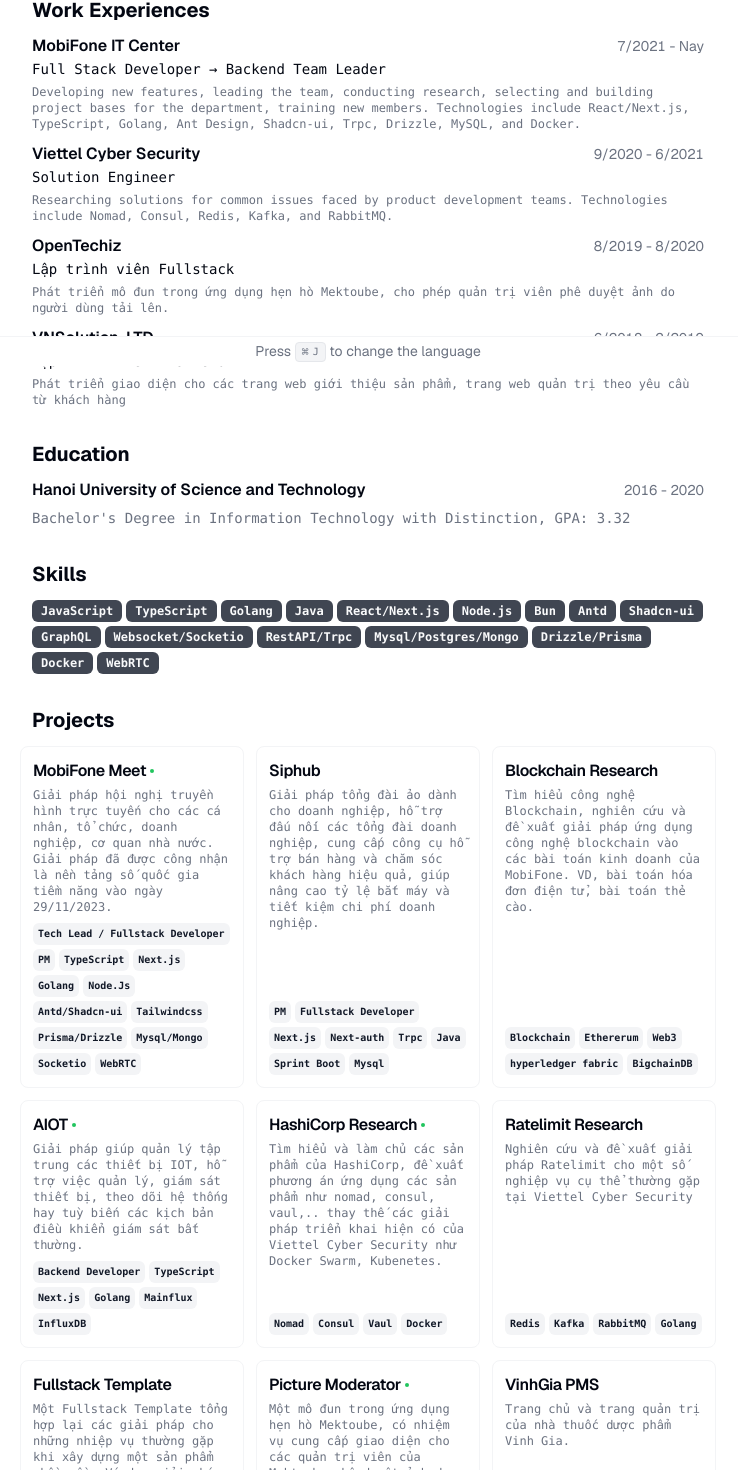
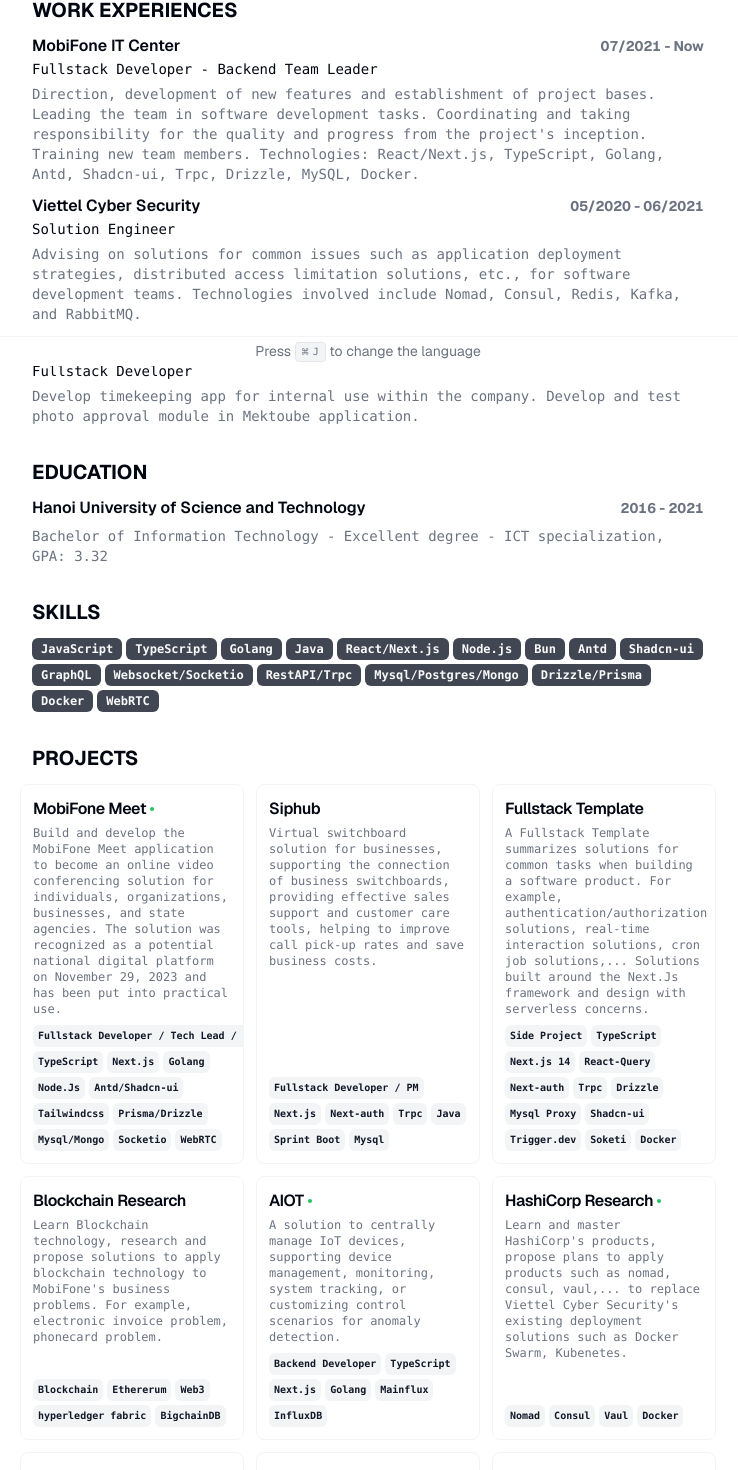
Before and after one commit to thanhdaon/cv, a Next.js app: page /en in a window 1280 px wide. Shown: the part 434-1904 px from the top of the page, without its empty margins (272-1010 px from the left). Built offline with nearby package versions, Linux system fonts and the light colour scheme.

Commit message:
feat: update

```diff
--- a/src/app/en/page.tsx
+++ b/src/app/en/page.tsx
@@ -93,13 +93,13 @@
           </Avatar>
         </div>
         <Section>
-          <h2 className="text-xl font-bold">About</h2>
+          <h2 className="text-xl font-bold">ABOUT</h2>
           <p className="text-pretty font-mono text-sm text-muted-foreground">
             {RESUME_DATA.summary}
           </p>
         </Section>
         <Section>
-          <h2 className="text-xl font-bold">Work Experiences</h2>
+          <h2 className="text-xl font-bold">WORK EXPERIENCES</h2>
           {RESUME_DATA.work.map((work) => {
             return (
               <Card key={work.company}>
@@ -122,7 +122,7 @@
                         ))}
                       </span>
                     </h3>
-                    <div className="text-sm tabular-nums text-gray-500">
+                    <div className="text-sm font-bold tabular-nums text-gray-500">
                       {work.start} - {work.end}
                     </div>
                   </div>
@@ -131,7 +131,7 @@
                     {work.title}
                   </h4>
                 </CardHeader>
-                <CardContent className="mt-2 text-xs">
+                <CardContent className="mt-2 text-sm">
                   {work.description}
                 </CardContent>
               </Card>
@@ -139,7 +139,7 @@
           })}
         </Section>
         <Section>
-          <h2 className="text-xl font-bold">Education</h2>
+          <h2 className="text-xl font-bold">EDUCATION</h2>
           {RESUME_DATA.education.map((education) => {
             return (
               <Card key={education.school}>
@@ -148,7 +148,7 @@
                     <h3 className="font-semibold leading-none">
                       {education.school}
                     </h3>
-                    <div className="text-sm tabular-nums text-gray-500">
+                    <div className="text-sm font-bold tabular-nums text-gray-500">
                       {education.start} - {education.end}
                     </div>
                   </div>
@@ -159,7 +159,7 @@
           })}
         </Section>
         <Section>
-          <h2 className="text-xl font-bold">Skills</h2>
+          <h2 className="text-xl font-bold">SKILLS</h2>
           <div className="flex flex-wrap gap-1">
             {RESUME_DATA.skills.map((skill) => {
               return <Badge key={skill}>{skill}</Badge>;
@@ -168,7 +168,7 @@
         </Section>
 
         <Section className="print-force-new-page scroll-mb-16">
-          <h2 className="text-xl font-bold">Projects</h2>
+          <h2 className="text-xl font-bold">PROJECTS</h2>
           <div className="-mx-3 grid grid-cols-1 gap-3 md:grid-cols-2 lg:grid-cols-3 print:grid-cols-3 print:gap-2">
             {RESUME_DATA.projects.map((project) => {
               return (
--- a/src/app/en/resume-data.tsx
+++ b/src/app/en/resume-data.tsx
@@ -1,20 +1,15 @@
 import { GitHubIcon, LinkedInIcon, XIcon } from "@/components/icons";
-import {
-  ClevertechLogo,
-  JojoMobileLogo,
-  NSNLogo,
-  ParabolLogo,
-} from "@/images/logos";
+import { ClevertechLogo, JojoMobileLogo, ParabolLogo } from "@/images/logos";
 
 export const RESUME_DATA = {
-  name: "Dao Ngoc Thanh",
+  name: "DAO NGOC THANH",
   initials: "DNT",
   location: "Cau Giay, Ha Noi, Viet Nam",
   locationLink: "https://maps.app.goo.gl/jzejzRdeTB62oKn66",
   about:
-    "Full Stack Engineer focused on building products with extra attention to customers, technologies and developer experience.",
+    "A Full Stack Engineer focusing on building products with special attention to customers, technology, and developer experience",
   summary:
-    "As a Full Stack Engineer, I have successfully taken multiple products from 0 to 1. Currently, I work mostly with TypeScript, React, Node.js and Golang. Additionally, I hold the role of a PM - Tech Lead, effectively guiding the team and ensuring an environment where people can do their best work. I have nearly 4 years of experience in software development.",
+    "As a Full Stack Engineer, I have successfully taken numerous products from 0 to 1. Currently, I primarily work with TypeScript, React, Node.js, and Golang. Additionally, I hold the role of a PM - Tech Lead, effectively leading teams and ensuring an environment where everyone can unleash their full potential. In terms of experience, I have nearly 4 years of software development expertise.",
   avatarUrl: "https://avatars.githubusercontent.com/u/24645009?v=4",
   personalWebsiteUrl: "https://thanhdaon.me",
   contact: {
@@ -42,9 +37,9 @@
     {
       school: "Hanoi University of Science and Technology",
       degree:
-        "Bachelor's Degree in Information Technology with Distinction, GPA: 3.32",
+        "Bachelor of Information Technology - Excellent degree - ICT specialization, GPA: 3.32",
       start: "2016",
-      end: "2020",
+      end: "2021",
     },
   ],
   work: [
@@ -52,12 +47,12 @@
       company: "MobiFone IT Center",
       link: "https://it.mobifone.vn/",
       badges: [],
-      title: "Full Stack Developer → Backend Team Leader",
+      title: "Fullstack Developer - Backend Team Leader",
       logo: ParabolLogo,
-      start: "7/2021",
-      end: "Nay",
+      start: "07/2021",
+      end: "Now",
       description:
-        "Developing new features, leading the team, conducting research, selecting and building project bases for the department, training new members. Technologies include React/Next.js, TypeScript, Golang, Ant Design, Shadcn-ui, Trpc, Drizzle, MySQL, and Docker.",
+        "Direction, development of new features and establishment of project bases. Leading the team in software development tasks. Coordinating and taking responsibility for the quality and progress from the project's inception. Training new team members. Technologies: React/Next.js, TypeScript, Golang, Antd, Shadcn-ui, Trpc, Drizzle, MySQL, Docker.",
     },
     {
       company: "Viettel Cyber Security",
@@ -65,32 +60,21 @@
       badges: [],
       title: "Solution Engineer",
       logo: ClevertechLogo,
-      start: "9/2020",
-      end: "6/2021",
+      start: "05/2020",
+      end: "06/2021",
       description:
-        "Researching solutions for common issues faced by product development teams. Technologies include Nomad, Consul, Redis, Kafka, and RabbitMQ.",
+        "Advising on solutions for common issues such as application deployment strategies, distributed access limitation solutions, etc., for software development teams. Technologies involved include Nomad, Consul, Redis, Kafka, and RabbitMQ.",
     },
     {
       company: "OpenTechiz",
       link: "https://www.opentechiz.com",
-      badges: [],
-      title: "Lập trình viên Fullstack",
+      badges: ["Fresher"],
+      title: "Fullstack Developer",
       logo: JojoMobileLogo,
-      start: "8/2019",
-      end: "8/2020",
+      start: "06/2018",
+      end: "04/2020",
       description:
-        "Phát triển mô đun trong ứng dụng hẹn hò Mektoube, cho phép quản trị viên phê duyệt ảnh do người dùng tải lên.",
-    },
-    {
-      company: "VNSolution.,LTD",
-      link: "https://vnsolution.com.vn",
-      badges: [],
-      title: "Lập trình viên Frontend",
-      logo: NSNLogo,
-      start: "6/2018",
-      end: "2/2019",
-      description:
-        "Phát triển giao diện cho các trang web giới thiệu sản phẩm, trang web quản trị theo yêu cầu từ khách hàng",
+        "Develop timekeeping app for internal use within the company. Develop and test photo approval module in Mektoube application.",
     },
   ],
   skills: [
@@ -115,8 +99,7 @@
     {
       title: "MobiFone Meet",
       techStack: [
-        "Tech Lead / Fullstack Developer",
-        "PM",
+        "Fullstack Developer / Tech Lead / PM",
         "TypeScript",
         "Next.js",
         "Golang",
@@ -129,7 +112,7 @@
         "WebRTC",
       ],
       description:
-        "Giải pháp hội nghị truyền hình trực tuyến cho các cá nhân, tổ chức, doanh nghiệp, cơ quan nhà nước. Giải pháp đã được công nhận là nền tảng số quốc gia tiềm năng vào ngày 29/11/2023.",
+        "Build and develop the MobiFone Meet application to become an online video conferencing solution for individuals, organizations, businesses, and state agencies. The solution was recognized as a potential national digital platform on November 29, 2023 and has been put into practical use.",
       link: {
         label: "meet.mobifone.com",
         href: "https://meet.mobifone.vn",
@@ -138,8 +121,7 @@
     {
       title: "Siphub",
       techStack: [
-        "PM",
-        "Fullstack Developer",
+        "Fullstack Developer / PM",
         "Next.js",
         "Next-auth",
         "Trpc",
@@ -148,52 +130,7 @@
         "Mysql",
       ],
       description:
-        "Giải pháp tổng đài ảo dành cho doanh nghiệp, hỗ trợ đấu nối các tổng đài doanh nghiệp, cung cấp công cụ hỗ trợ bán hàng và chăm sóc khách hàng hiệu quả, giúp nâng cao tỷ lệ bắt máy và tiết kiệm chi phí doanh nghiệp.",
-    },
-    {
-      title: "Blockchain Research",
-      techStack: [
-        "Blockchain",
-        "Ethererum",
-        "Web3",
-        "hyperledger fabric",
-        "BigchainDB",
-      ],
-      description:
-        "Tìm hiểu công nghệ Blockchain, nghiên cứu và đề xuất giải pháp ứng dụng công nghệ blockchain vào các bài toán kinh doanh của MobiFone. VD, bài toán hóa đơn điện tử, bài toán thẻ cào.",
-    },
-    {
-      title: "AIOT",
-      techStack: [
-        "Backend Developer",
-        "TypeScript",
-        "Next.js",
-        "Golang",
-        "Mainflux",
-        "InfluxDB",
-      ],
-      description:
-        "Giải pháp giúp quản lý tập trung các thiết bị IOT, hỗ trợ việc quản lý, giám sát thiết bị, theo dõi hệ thống hay tuỳ biến các kịch bản điều khiển giám sát bất thường.",
-      link: {
-        label: "aiot.mobifone.vn",
-        href: "https://aiot.mobifone.vn/",
-      },
-    },
-    {
-      title: "HashiCorp Research",
-      techStack: ["Nomad", "Consul", "Vaul", "Docker"],
-      description:
-        "Tìm hiểu và làm chủ các sản phẩm của HashiCorp, đề xuất phương án ứng dụng các sản phẩm như nomad, consul, vaul,.. thay thế các giải pháp triển khai hiện có của Viettel Cyber Security như Docker Swarm, Kubenetes.",
-      link: {
-        label: "hashicorp.com",
-        href: "https://www.hashicorp.com/",
-      },
-    },
-    {
-      title: "Ratelimit Research",
-      techStack: ["Redis", "Kafka", "RabbitMQ", "Golang"],
-      description:
-        "Nghiên cứu và đề xuất giải pháp Ratelimit cho một số nghiệp vụ cụ thể thường gặp tại Viettel Cyber Security",
+        "Virtual switchboard solution for businesses, supporting the connection of business switchboards, providing effective sales support and customer care tools, helping to improve call pick-up rates and save business costs.",
     },
     {
       title: "Fullstack Template",
@@ -212,12 +149,58 @@
         "Docker",
       ],
       description:
-        "Một Fullstack Template tổng hợp lại các giải pháp cho những nhiệp vụ thường gặp khi xây dựng một sản phẩm phần mềm. Ví dụ, giải pháp xác thực phần quyền, giải pháp tương tác thời gian thực, giải pháp cron job,... Các giải pháp xây dựng xoay quanh framework Next.Js và theo hướng serverless.",
+        "A Fullstack Template summarizes solutions for common tasks when building a software product. For example, authentication/authorization solutions, real-time interaction solutions, cron job solutions,... Solutions built around the Next.Js framework and design with serverless concerns.",
     },
+    {
+      title: "Blockchain Research",
+      techStack: [
+        "Blockchain",
+        "Ethererum",
+        "Web3",
+        "hyperledger fabric",
+        "BigchainDB",
+      ],
+      description:
+        "Learn Blockchain technology, research and propose solutions to apply blockchain technology to MobiFone's business problems. For example, electronic invoice problem, phonecard problem.",
+    },
+    {
+      title: "AIOT",
+      techStack: [
+        "Backend Developer",
+        "TypeScript",
+        "Next.js",
+        "Golang",
+        "Mainflux",
+        "InfluxDB",
+      ],
+      description:
+        "A solution to centrally manage IoT devices, supporting device management, monitoring, system tracking, or customizing control scenarios for anomaly detection.",
+      link: {
+        label: "aiot.mobifone.vn",
+        href: "https://aiot.mobifone.vn/",
+      },
+    },
+    {
+      title: "HashiCorp Research",
+      techStack: ["Nomad", "Consul", "Vaul", "Docker"],
+      description:
+        "Learn and master HashiCorp's products, propose plans to apply products such as nomad, consul, vaul,... to replace Viettel Cyber Security's existing deployment solutions such as Docker Swarm, Kubenetes.",
+      link: {
+        label: "hashicorp.com",
+        href: "https://www.hashicorp.com/",
+      },
+    },
+    {
+      title: "Ratelimit Research",
+      techStack: ["Redis", "Kafka", "RabbitMQ", "Golang"],
+      description:
+        "Research and propose Ratelimit solutions for some specific, common operations at Viettel Cyber Security.",
+    },
+
     {
       title: "Picture Moderator",
       techStack: [
-        "Full Stack Developer",
+        "Fullstack Developer",
         "TypeScript",
         "React",
         "Node.js",
@@ -227,7 +210,7 @@
         "Kubenetes",
       ],
       description:
-        "Một mô đun trong ứng dụng hẹn hò Mektoube, có nhiệm vụ cung cấp giao diện cho các quản trị viên của Mektoube phê duyệt ảnh do người dùng tải lên.",
+        "A module in the Mektoube dating application, which provides an interface for Mektoube administrators to approve photos uploaded by users.",
       link: {
         label: "mektoube.fr",
         href: "https://www.mektoube.fr/",
@@ -237,7 +220,7 @@
       title: "VinhGia PMS",
       techStack: ["Javascript", "React", "CSS"],
       description:
-        "Trang chủ và trang quản trị của nhà thuốc dược phẩm Vinh Gia.",
+        "Homepage and admin page of Vinh Gia pharmaceutical pharmacy.",
     },
   ],
 } as const;
--- a/src/app/vn/resume-data.tsx
+++ b/src/app/vn/resume-data.tsx
@@ -1,13 +1,8 @@
 import { GitHubIcon, LinkedInIcon, XIcon } from "@/components/icons";
-import {
-  ClevertechLogo,
-  JojoMobileLogo,
-  NSNLogo,
-  ParabolLogo,
-} from "@/images/logos";
+import { ClevertechLogo, JojoMobileLogo, ParabolLogo } from "@/images/logos";
 
 export const RESUME_DATA = {
-  name: "Đào Ngọc Thành",
+  name: "ĐÀO NGỌC THÀNH",
   initials: "ĐNT",
   location: "Cầu Giấy, Hà Nội, Việt Nam",
   locationLink: "https://maps.app.goo.gl/jzejzRdeTB62oKn66",
--- a/src/components/command-menu.tsx
+++ b/src/components/command-menu.tsx
@@ -55,14 +55,11 @@
         <DrawerContent>
           <div className="mx-auto w-full max-w-sm">
             <DrawerFooter>
-              <DrawerClose asChild>
-                <Button onClick={() => router.push("/vn")}>Việt Nam</Button>
-              </DrawerClose>
-              <DrawerClose asChild>
-                <Button variant="outline" onClick={() => router.push("/en")}>
-                  English
-                </Button>
-              </DrawerClose>
+              {links.map((l) => (
+                <DrawerClose key={l.url} asChild>
+                  <Button onClick={() => router.push(l.url)}>{l.title}</Button>
+                </DrawerClose>
+              ))}
             </DrawerFooter>
           </div>
         </DrawerContent>
```
